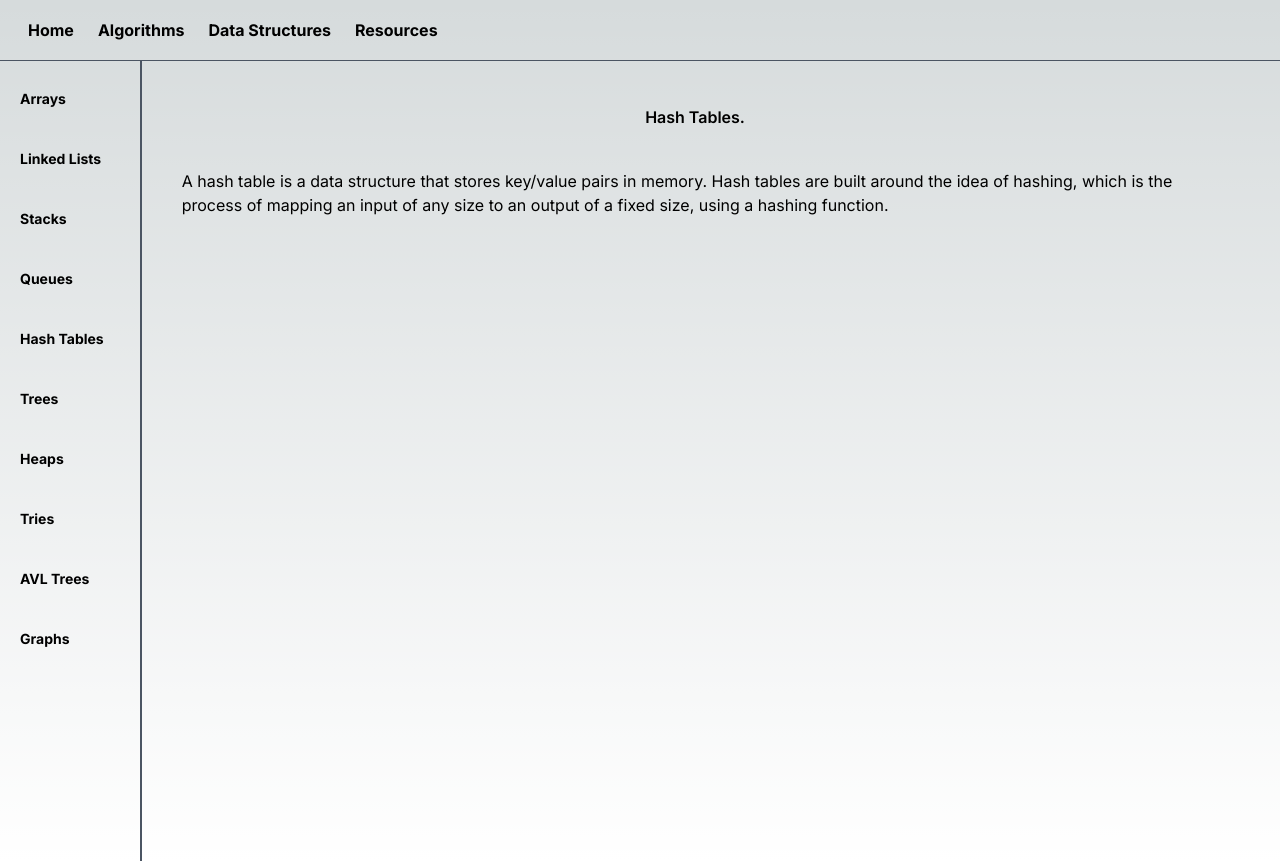
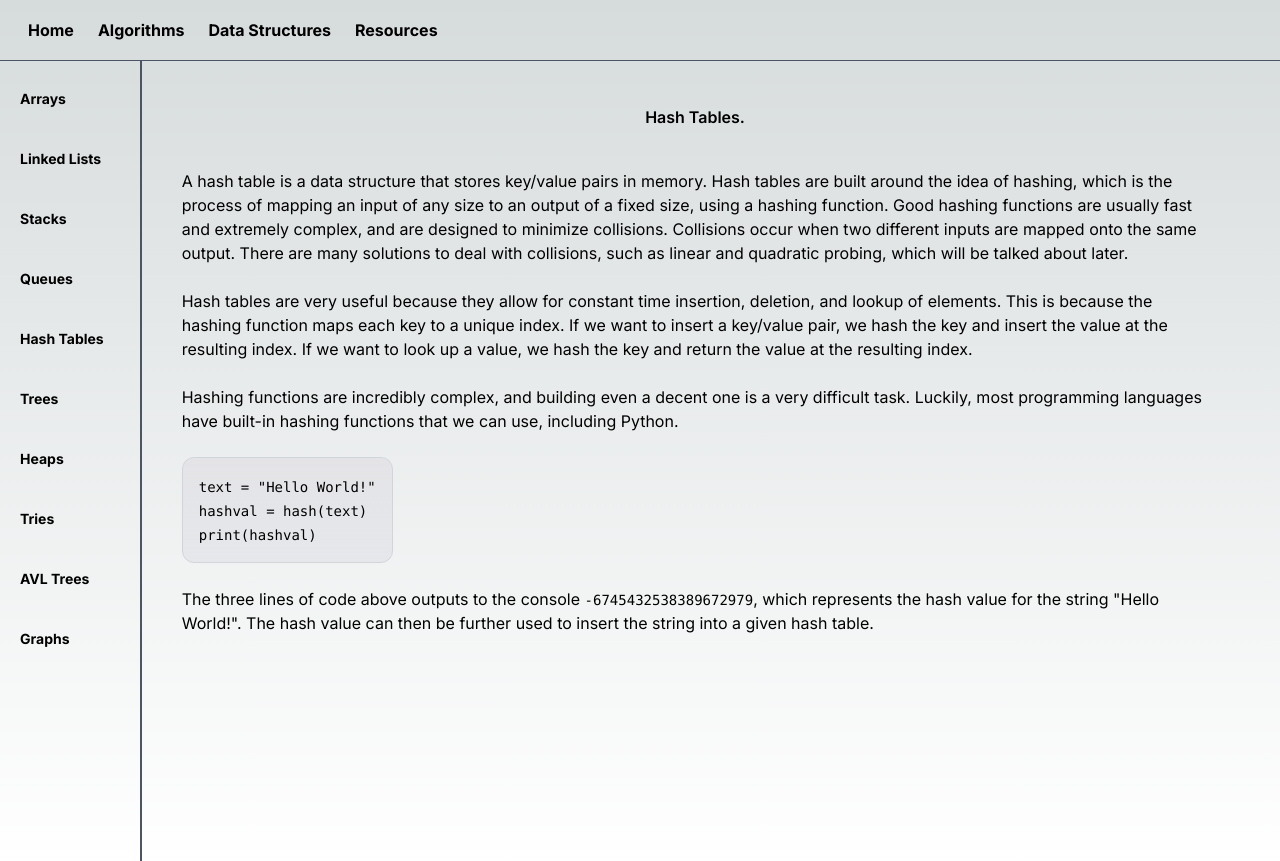
Before and after one commit to patrickijieh/algorithms-app, a Next.js app: page /data-structures in a window 1280 px wide. Both pictures are taken after a click on the button "Hash Tables". Built offline with nearby package versions, Linux system fonts and the light colour scheme.

Commit message:
Added to hash tables page

```diff
--- a/src/app/data-structures/pages/hash-tables.tsx
+++ b/src/app/data-structures/pages/hash-tables.tsx
@@ -7,7 +7,26 @@ export default function HashTablesPage() {
         </h1>
         <h3 className="text-left p-5">
           A hash table is a data structure that stores key/value pairs in memory. Hash tables are built around the idea of hashing, which is the
-          process of mapping an input of any size to an output of a fixed size, using a hashing function.
+          process of mapping an input of any size to an output of a fixed size, using a hashing function. Good hashing functions are usually fast
+          and extremely complex, and are designed to minimize collisions. Collisions occur when two different inputs are mapped onto the same output.
+          There are many solutions to deal with collisions, such as linear and quadratic probing, which will be talked about later.<br /><br />
+
+          Hash tables are very useful because they allow for constant time insertion, deletion, and lookup of elements. This is because the hashing
+          function maps each key to a unique index. If we want to insert a key/value pair, we hash the key and insert the value at the resulting
+          index. If we want to look up a value, we hash the key and return the value at the resulting index.<br /><br />
+
+          Hashing functions are incredibly complex, and building even a decent one is a very difficult task. Luckily, most programming languages have
+          built-in hashing functions that we can use, including Python.<br /><br />
+          <p className="w-fit border-b border-gray-300 bg-gradient-to-b from-zinc-200 pb-6 pt-8 backdrop-blur-2xl dark:border-neutral-800
+                        dark:bg-zinc-800/30 dark:from-inherit lg:static lg:rounded-xl lg:border lg:bg-gray-200 lg:p-4 lg:dark:bg-zinc-800/30">
+            <code className="text-sm">
+            text = &quot;Hello World!&quot;<br />
+            hashval = hash(text)<br />
+            print(hashval)<br />
+          </code>
+          </p> <br />
+          The three lines of code above outputs to the console <code className="text-sm">-6745432538389672979</code>, which represents the hash value
+          for the string &quot;Hello World!&quot;. The hash value can then be further used to insert the string into a given hash table.<br /><br />
         </h3>
       </div>
     </div>
```
